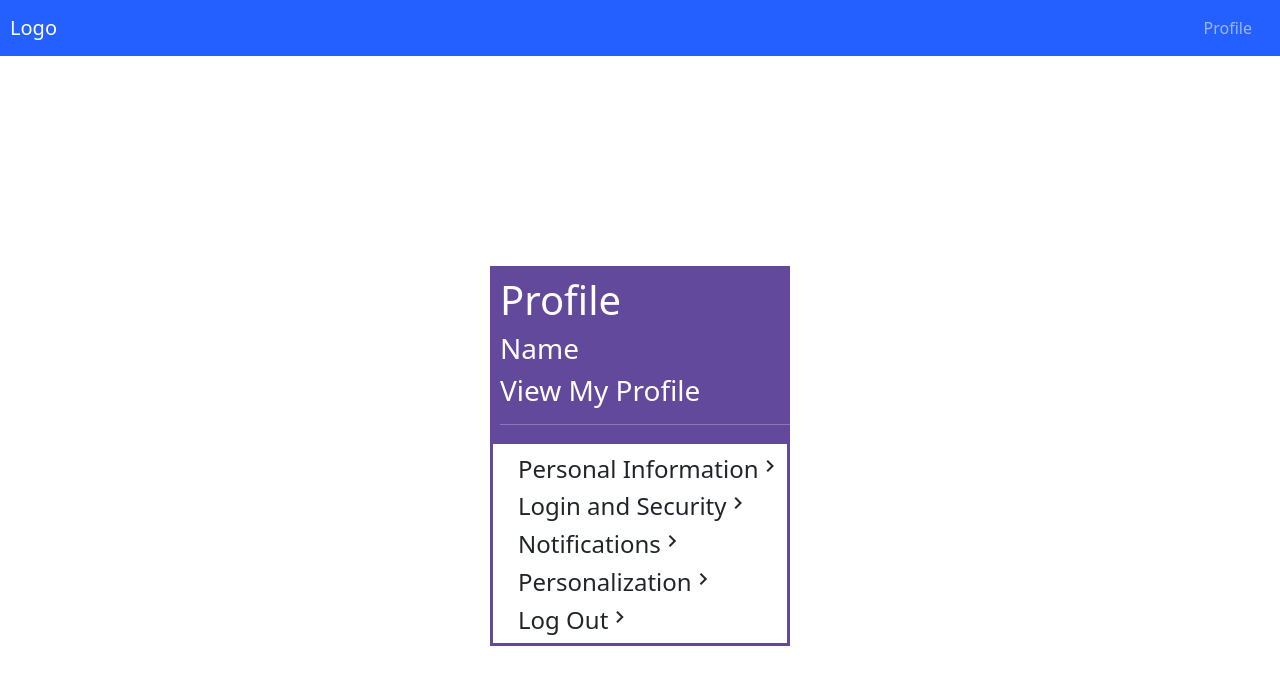
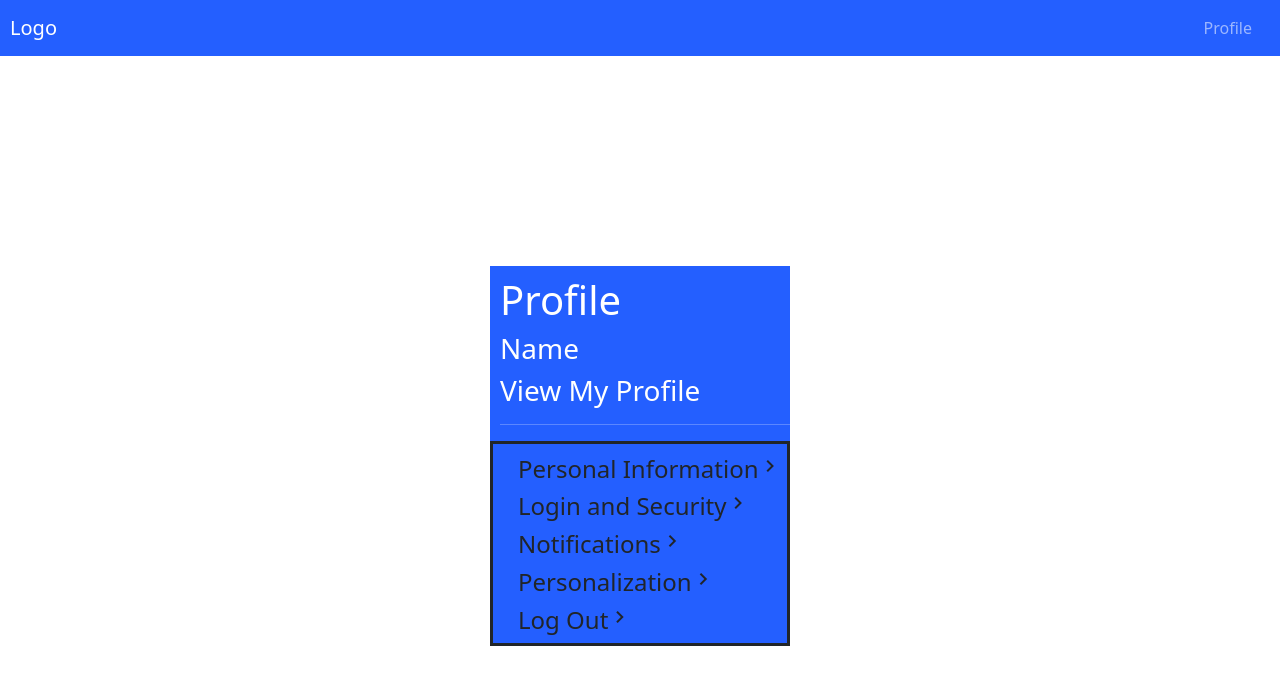
Before and after one commit to EriikT/ReactAppProject, a React (Create React App) app in the folder my-app/: page /Profile in a window 1280 px wide. Shown: the top 684 px of the page. Built offline with nearby package versions, Linux system fonts and the light colour scheme.

Commit message:
more changes

```diff
--- a/my-app/src/pages/Profile.css
+++ b/my-app/src/pages/Profile.css
@@ -17,13 +17,13 @@
     padding-top: 10px;
     padding-left: 10px;
     color: white;
-    background-color: rgb(98, 73, 156);
+    background-color: rgb(36, 95, 255);
 }
 
 .Profile_bottom {
     padding-top: 10px;
     width: 300px;
     padding-left: 25px;
-    border-color: rgb(98, 73, 156);
+    background-color: rgb(36, 95, 255);
     border-style: solid;
 }
```
